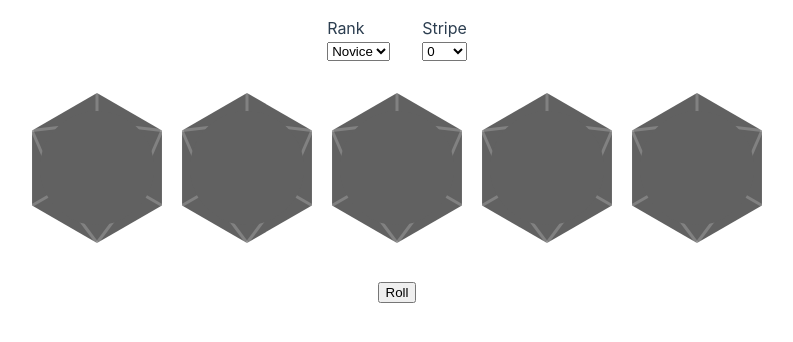
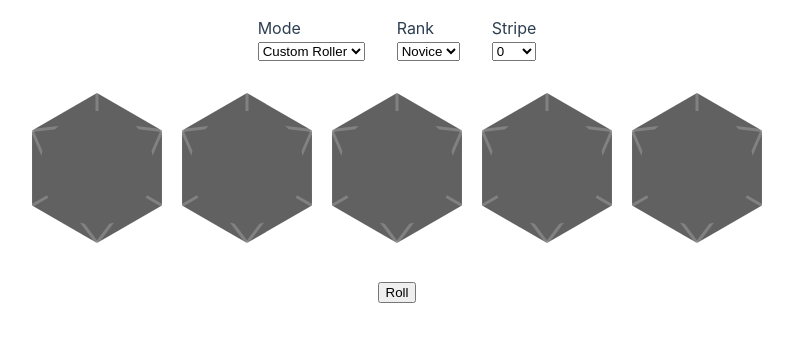
Before and after one commit to DanielBelchamber/skill-dice, a Vue app: page / in a window 1280 px wide. Shown: the top 342 px of the page, without its empty margins (243-1036 px from the left). Built offline with nearby package versions, Linux system fonts and the light colour scheme.

Commit message:
feat: mode selector

```diff
--- a/src/composables/skill.ts
+++ b/src/composables/skill.ts
@@ -1,4 +1,4 @@
-import { computed, ref } from 'vue'
+import { computed, ref, type ComputedRef, type Ref } from 'vue'
 
 import {
   createSkillDie,
@@ -73,7 +73,16 @@ const deriveShapes = (display: SkillDieRoll[]): SkillShape[] => {
   return shapeValues.map((v) => convertToShape(v))
 }
 
-const useSkill = (proficiency?: SkillProficiency) => {
+type Skill = {
+  rank: Ref<SkillDieRank>
+  stripe: Ref<SkillStripe>
+  display: ComputedRef<SkillDieRank[]>
+  setRank: (newRank: SkillDieRank) => void
+  setStripe: (newStripe: SkillStripe) => void
+  roll: () => SkillRoll
+}
+
+const useSkill = (proficiency?: SkillProficiency): Skill => {
   // default rank and stripe if necessary
   const rank = ref<SkillDieRank>(proficiency?.rank ?? 'Novice')
   const stripe = ref<SkillStripe>(proficiency?.stripe ?? 0)
@@ -98,4 +107,4 @@ const useSkill = (proficiency?: SkillProficiency) => {
   return { rank, stripe, display, setRank, setStripe, roll }
 }
 
-export { type SkillRoll, type SkillShape, type SkillStripe, useSkill }
+export { type Skill, type SkillRoll, type SkillShape, type SkillStripe, useSkill }
--- a/src/stores/app.ts
+++ b/src/stores/app.ts
@@ -1,10 +1,25 @@
 import { defineStore } from 'pinia'
 import { ref } from 'vue'
 
-import { useSkill } from '@/composables/skill'
+import { type Skill, useSkill } from '@/composables/skill'
+import type { ObjectValues } from '@/generic.types'
 
-export const useAppStore = defineStore('App', () => {
-  const skill = ref(useSkill())
+const APP_MODE = {
+  CUSTOM_ROLLER: 'Custom Roller',
+  IDLE_SKILLING: 'Idle Skilling'
+} as const
 
-  return { skill }
+type AppMode = ObjectValues<typeof APP_MODE>
+
+const useAppStore = defineStore('App', () => {
+  const mode = ref<AppMode>('Custom Roller')
+  const skill = ref<Skill>(useSkill())
+
+  const setMode = (newMode: AppMode): void => {
+    mode.value = newMode
+  }
+
+  return { mode, skill, setMode }
 })
+
+export { type AppMode, useAppStore }
--- a/src/views/DiceRoller.vue
+++ b/src/views/DiceRoller.vue
@@ -1,21 +1,29 @@
 <script setup lang="ts">
 import { computed, ref, watch } from 'vue'
 
-import { useAppStore } from '@/stores/app'
+import { type AppMode, useAppStore } from '@/stores/app'
 import { type SkillRoll, type SkillStripe } from '@/composables/skill'
 import type { SkillDieRank } from '@/composables/dicePool';
 import SkillDie from '@/components/SkillDie.vue'
+
+const MODE_OPTIONS: AppMode[] = ['Custom Roller', 'Idle Skilling']
+const RANK_OPTIONS: SkillDieRank[] = ['Novice', 'Adept', 'Expert', 'Master']
+const STRIPE_OPTIONS: SkillStripe[] = [0, 1, 2, 3, 4]
 
 const appStore = useAppStore()
 
 const dicePoolDisplay = computed(() => appStore.skill.display)
 
-const RANK_OPTIONS: SkillDieRank[] = ['Novice', 'Adept', 'Expert', 'Master']
-const STRIPE_OPTIONS: SkillStripe[] = [0, 1, 2, 3, 4]
-
+const mode = ref<AppMode>('Custom Roller')
 const rank = ref<SkillDieRank>('Novice')
 const stripe = ref<SkillStripe>(0)
 const rollResult = ref<SkillRoll | null>(null)
+
+watch(mode, () => {
+  appStore.setMode(mode.value)
+  rank.value = 'Novice'
+  stripe.value = 0
+})
 
 watch([rank, stripe], () => {
   rollResult.value = null
@@ -35,15 +43,22 @@ const rollDicePool = () => {
   <main class="DiceRoller">
     <div class="skill-selector">
       <div class="select-wrapper">
+        <label for="mode-select">Mode</label>
+        <select id="mode-select" v-model="mode">
+          <option v-for="option in MODE_OPTIONS" :key="option" :value="option">{{ option }}</option>
+        </select>
+      </div>
+
+      <div class="select-wrapper">
         <label for="rank-select">Rank</label>
-        <select id="rank-select" v-model="rank">
+        <select id="rank-select" v-model="rank" :disabled="mode === 'Idle Skilling'">
           <option v-for="option in RANK_OPTIONS" :key="option" :value="option">{{ option }}</option>
         </select>
       </div>
 
       <div class="select-wrapper">
         <label for="stripe-select">Stripe</label>
-        <select id="stripe-select" v-model="stripe" :disabled="rank === 'Master'">
+        <select id="stripe-select" v-model="stripe" :disabled="mode === 'Idle Skilling' || rank === 'Master'">
           <option v-for="option in STRIPE_OPTIONS" :key="option" :value="option">{{ option }}</option>
         </select>
       </div>
```
